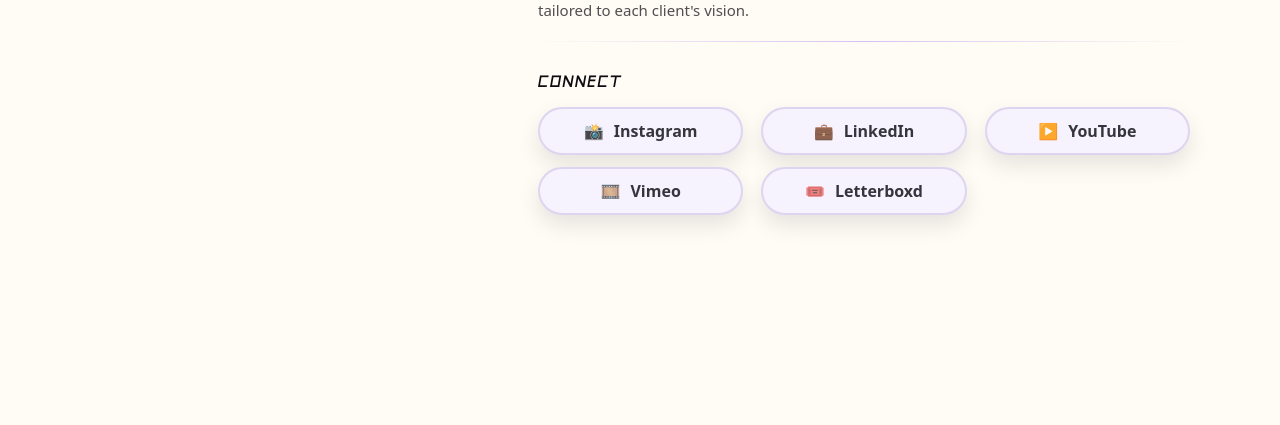
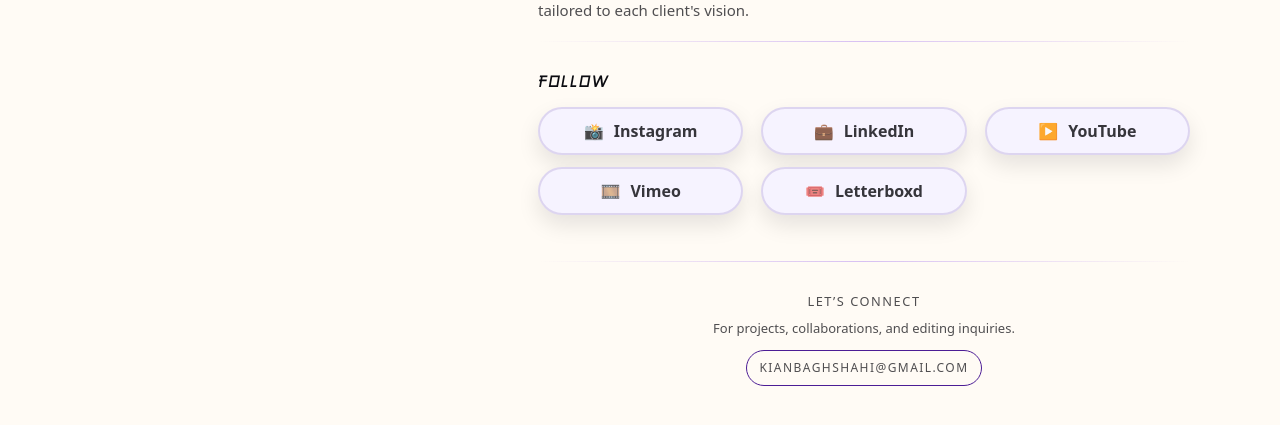
Before and after one commit to nathanbolick/kiangholidotcom, a React (Vite) app: page /about in a window 1280 px wide. Shown: the part 871-1296 px from the top of the page. Before the commit the page ends 1174 px from the top, so only its background shows below. Built offline with nearby package versions, Linux system fonts and the light colour scheme; no server answers.

Commit message:
contact footer on gallery, film, about pages

```diff
--- a/src/App.css
+++ b/src/App.css
@@ -878,13 +878,12 @@ body {
 }
 
 .page.home-page-active .top {
-  min-height: 62vh;
   display: flex;
   flex-direction: column;
   align-items: center;
   justify-content: center;
-  padding-top: 2px;
-  padding-bottom: 3px;
+  padding-top: 23%;
+  padding-bottom: 20px;
 }
 
 .page.home-page-active {
@@ -1150,7 +1149,7 @@ body:has(.page.home-page-active) {
   letter-spacing: 0.12em;
   text-transform: uppercase;
   font-size: 0.8rem;
-  color: white;
+  color: var(--textMuted);
 
   opacity: 0;
   transform: translateY(14px);
@@ -1161,7 +1160,7 @@ body:has(.page.home-page-active) {
 .homeFooterMeta {
   margin-top: 8px;
   font-size: 13px;
-  color: white;
+  color: var(--textMuted);
 
   opacity: 0;
   transform: translateY(14px);
@@ -1176,10 +1175,10 @@ body:has(.page.home-page-active) {
   align-items: center;
   justify-content: center;
   padding: 8px 12px;
-  border: 1px solid whitesmoke;
+  border: 1px solid var(--purpleDark);
   border-radius: 999px;
   text-decoration: none;
-  color: white;
+  color: var(--textMuted);
   font-size: 12px;
   letter-spacing: 0.12em;
   text-transform: uppercase;
@@ -1194,8 +1193,8 @@ body:has(.page.home-page-active) {
 
 .homeFooterLink:hover {
   transform: translateY(-1px);
-  color: white;
-  border-color: white;
+  color: var(--text);
+  border-color: var(--purple);
   box-shadow: 0 10px 22px rgba(11, 11, 16, 0.14),
     0 0 18px rgba(124, 58, 237, 0.18);
 }
--- a/src/pages/About.jsx
+++ b/src/pages/About.jsx
@@ -136,7 +136,7 @@ export default function AboutPage() {
 
           {/* Social Links */}
           <section className="aboutSocial" aria-label="Social links">
-            <h3 className="aboutSkillsTitle">Connect</h3>
+            <h3 className="aboutSkillsTitle">Follow</h3>
 
             <div className="aboutSocialGrid">
               <a
@@ -201,6 +201,22 @@ export default function AboutPage() {
               <div className="aboutDetailValue"></div>
             </div>
           </div>
+          <div className="aboutDivider" role="separator" aria-hidden="true" />
+          <footer className="homeFooter" aria-label="Contact">
+            <div className="homeFooterInner">
+              <div className="homeFooterTitle">Let’s Connect</div>
+              <div className="homeFooterMeta">
+                For projects, collaborations, and editing inquiries.
+              </div>
+              <a
+                className="homeFooterLink"
+                href="mailto:kianbaghshahi@gmail.com"
+                aria-label="Email Kian Gholi"
+              >
+                kianbaghshahi@gmail.com
+              </a>
+            </div>
+          </footer>
         </div>
       </div>
     </section>
--- a/src/pages/Film.jsx
+++ b/src/pages/Film.jsx
@@ -267,6 +267,22 @@ export default function FilmPage() {
             <FilmCard key={`empty-${idx}`} title="Coming Soon" meta="" url="" />
           ))}
       </div>
+      <div className="aboutDivider" role="separator" aria-hidden="true" />
+      <footer className="homeFooter" aria-label="Contact">
+        <div className="homeFooterInner">
+          <div className="homeFooterTitle">Let’s Connect</div>
+          <div className="homeFooterMeta">
+            For projects, collaborations, and editing inquiries.
+          </div>
+          <a
+            className="homeFooterLink"
+            href="mailto:kianbaghshahi@gmail.com"
+            aria-label="Email Kian Gholi"
+          >
+            kianbaghshahi@gmail.com
+          </a>
+        </div>
+      </footer>
     </section>
   );
 }
--- a/src/pages/Home.jsx
+++ b/src/pages/Home.jsx
@@ -403,7 +403,7 @@ export default function HomePage() {
     <section className="home" aria-label="Home">
       <div className="homeShell">
         <header className="homeHeader">
-          <div className="homeTagline">Filmmaker, Editor, Photographer</div>
+          <div className="homeTagline">Filmmaker • Editor • Photographer</div>
 
           {error && (
             <p className="homeNote" role="alert">
@@ -411,22 +411,6 @@ export default function HomePage() {
             </p>
           )}
         </header>
-
-        <footer className="homeFooter" aria-label="Contact">
-          <div className="homeFooterInner">
-            <div className="homeFooterTitle">Let’s Connect</div>
-            <div className="homeFooterMeta">
-              For projects, collaborations, and editing inquiries.
-            </div>
-            <a
-              className="homeFooterLink"
-              href="mailto:kianbaghshahi@gmail.com"
-              aria-label="Email Kian Gholi"
-            >
-              kianbaghshahi@gmail.com
-            </a>
-          </div>
-        </footer>
       </div>
 
       {/*
--- a/src/pages/Photo.jsx
+++ b/src/pages/Photo.jsx
@@ -202,6 +202,22 @@ export default function PhotoPage() {
             />
           ))}
       </div>
+      <div className="aboutDivider" role="separator" aria-hidden="true" />
+      <footer className="homeFooter" aria-label="Contact">
+        <div className="homeFooterInner">
+          <div className="homeFooterTitle">Let’s Connect</div>
+          <div className="homeFooterMeta">
+            For projects, collaborations, and editing inquiries.
+          </div>
+          <a
+            className="homeFooterLink"
+            href="mailto:kianbaghshahi@gmail.com"
+            aria-label="Email Kian Gholi"
+          >
+            kianbaghshahi@gmail.com
+          </a>
+        </div>
+      </footer>
     </section>
   );
 }
```
